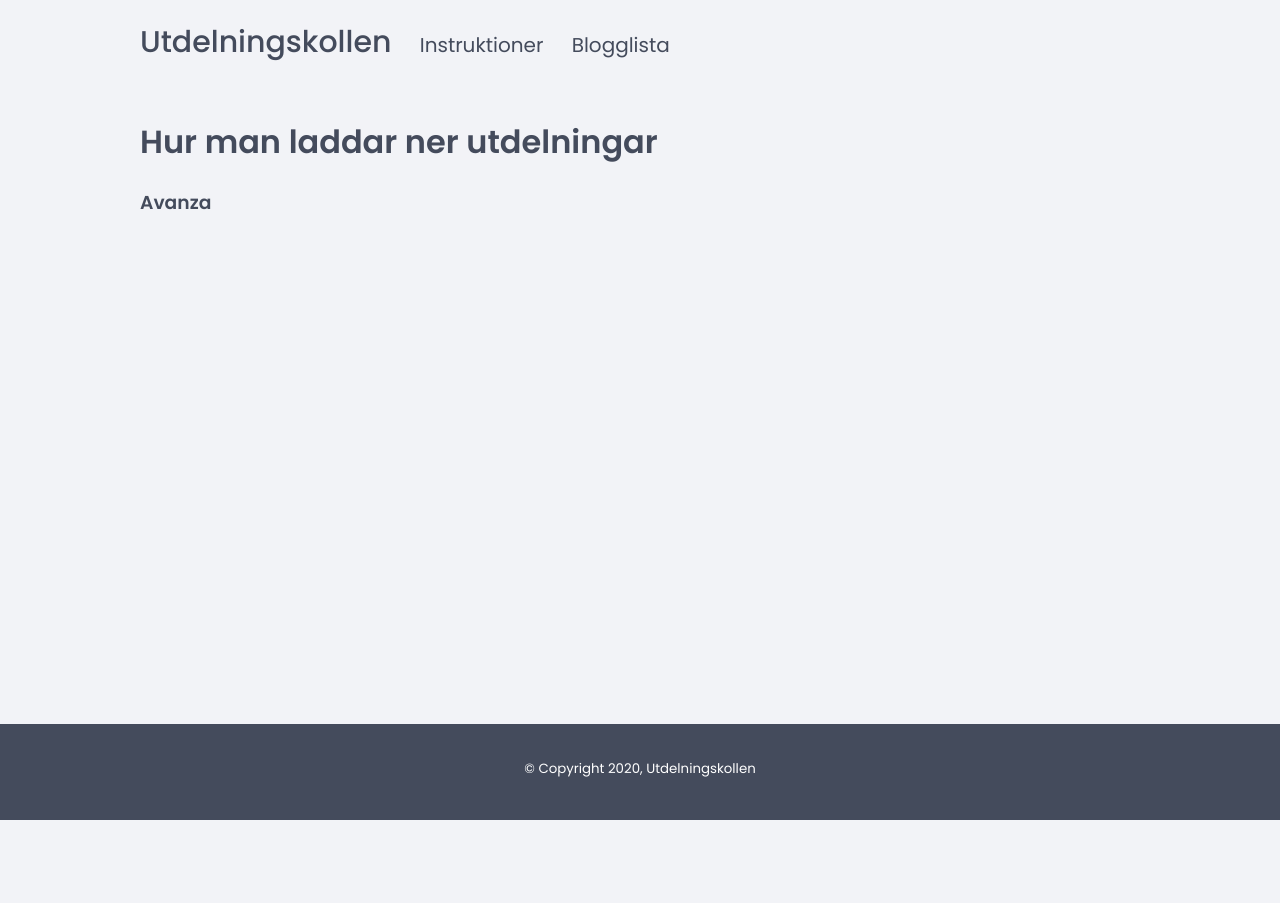
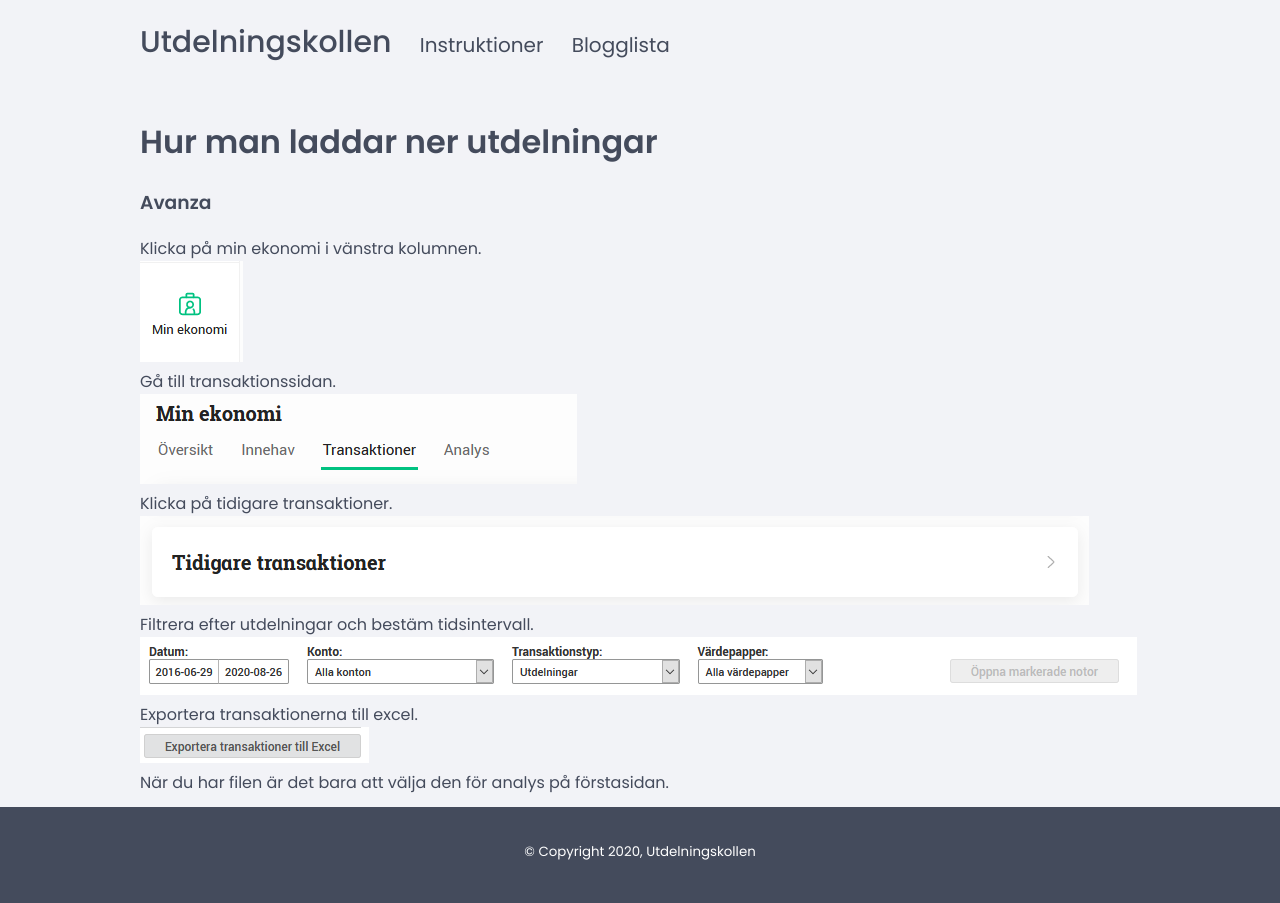
Before and after one commit to JohanKJIP/utdelningskollen, a Flask app: template templates/instructions.html in a window 1280 px wide. Before the commit the page ends 820 px from the top, so only its background shows below. Run offline with Flask 2, Linux system fonts and the light colour scheme; the template is opened without the code that fills it, so the values that code supplies are empty.

Commit message:
Fix csv parsing error and update instructions

```diff
--- a/app.py
+++ b/app.py
@@ -17,7 +17,7 @@
 
 @app.route('/blogglista')
 def calculator():
-    return render_template('bloglist.html')
+    return "todo" # render_template('bloglist.html')
 
 @app.errorhandler(404)
 def page_not_found(e):
--- a/static/js/functions.js
+++ b/static/js/functions.js
@@ -20,14 +20,7 @@
         }
 
         var file = fileList[0];
-        if (file.type == 'text/csv') {
-            parseFile(file);
-        } else {
-            // don't show empty graphs if invalid file
-            document.getElementById("panel-container").style.display = "none";
-            document.getElementById("chart-container").style.display = "none";
-            alert('Ogiltig fil inmatad! Välj en csv fil.');
-        }
+        parseFile(file);
     }
 }
 
@@ -211,7 +204,11 @@
 
         var date = new Date(Date.parse(row[0]));
         if (!(date.getFullYear() in result)) {
-            result[date.getFullYear()] = Array(12).fill(0);
+            var length = date.getMonth()+2;
+            if (length > 12) {
+                length = 12;
+            }
+            result[date.getFullYear()] = Array(length).fill(0);
         }
         result[date.getFullYear()][date.getMonth()] += parseFloat(row[6].replace(",", "."));
     }
@@ -242,6 +239,7 @@
     var averageMonth = round(current_year.reduce(function(a, b) { return a + b; }, 0)/(currentMonth+1));
     document.getElementById("div-average-month").innerHTML = averageMonth.toLocaleString("se-SE") + " SEK";
 
+    // convert into correct format for charts
     for (const key of keys) {
         var months = result[key];
         for (var i = 0; i < months.length; i++) {
--- a/templates/instructions.html
+++ b/templates/instructions.html
@@ -4,5 +4,26 @@
 <div class="text-box">
     <h1>Hur man laddar ner utdelningar</h1>
     <h3>Avanza</h3>
+    Klicka på min ekonomi i vänstra kolumnen.
+    <br>
+    <img src="{{ url_for('static', filename='images/min_ekonomi.png') }}">
+    <br>
+    Gå till transaktionssidan.
+    <br>
+    <img src="{{ url_for('static', filename='images/transaktioner_button.png') }}">
+    <br>
+    Klicka på tidigare transaktioner.
+    <br>
+    <img src="{{ url_for('static', filename='images/tidigare_transaktioner.png') }}">
+    <br>
+    Filtrera efter utdelningar och bestäm tidsintervall.
+    <br>
+    <img src="{{ url_for('static', filename='images/filter.png') }}">
+    <br>
+    Exportera transaktionerna till excel.
+    <br>
+    <img src="{{ url_for('static', filename='images/export.png') }}">
+    <br>
+    När du har filen är det bara att välja den för analys på förstasidan.
 </div>
 {% endblock %}
```
Also changed, not shown: static/images/export.png (added), static/images/filter.png (added), static/images/min_ekonomi.png (added), static/images/tidigare_transaktioner.png (added), static/images/transaktioner_button.png (added).
